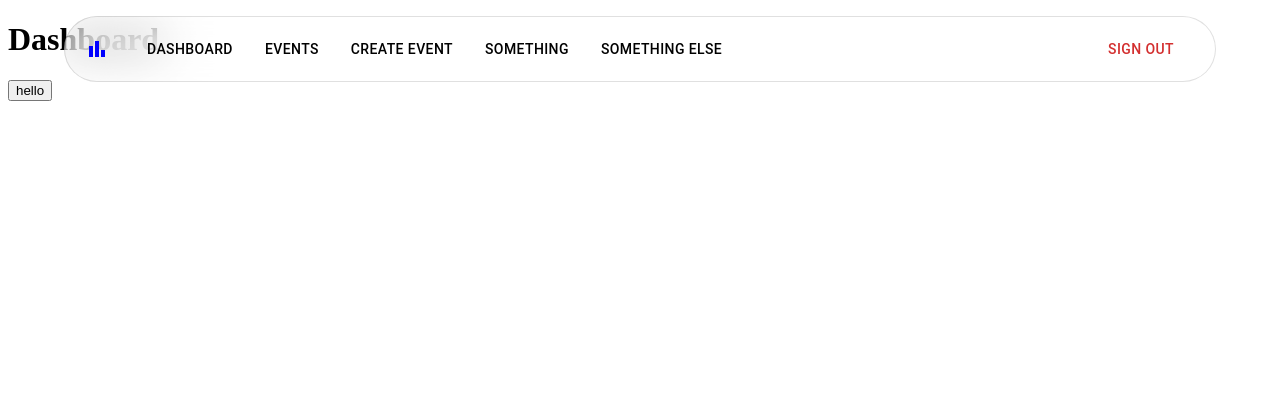
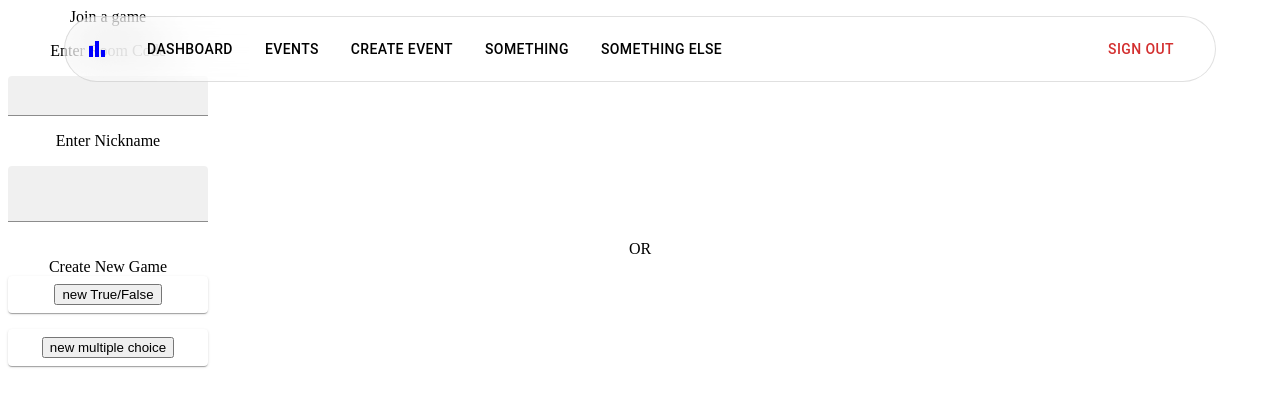
Before and after one commit to JosephDafesh/BroBets, a React (Create React App) app: page /dashboard in a window 1280 px wide. Shown: the top 406 px of the page. Built offline with nearby package versions, Linux system fonts and the light colour scheme; no server answers.

Commit message:
added creategame/joingame

```diff
--- a/client/Dashboard.js
+++ b/client/Dashboard.js
@@ -1,5 +1,8 @@
-import React, { useEffect, useState } from 'react';
-import Navbar from './Navbar';
+import React, { useEffect, useState } from "react";
+import Navbar from "./Navbar";
+import JoinGame from "./joinGame";
+import CreateGame from "./createGame";
+import styles from "./styling/styles.css";
 
 export default function Dashboard() {
   const [user, setUser] = useState(null);
@@ -7,17 +10,17 @@ export default function Dashboard() {
 
   useEffect(() => {
     const fetchData = async () => {
-      const userRes = await fetch('user/get', {
-        method: 'GET',
-        headers: { 'Content-Type': 'application/json' },
+      const userRes = await fetch("user/get", {
+        method: "GET",
+        headers: { "Content-Type": "application/json" },
       });
       if (userRes.ok) {
         const u = await userRes.json();
-        console.log('user from db is', u);
+        console.log("user from db is", u);
         setUser(u);
         const eventsRes = await fetch(`/event/events-for/${u.user_id}`, {
-          method: 'GET',
-          headers: { 'Content-Type': 'application/json' },
+          method: "GET",
+          headers: { "Content-Type": "application/json" },
         });
         if (eventsRes.ok) {
           const e = await eventsRes.json();
@@ -28,12 +31,18 @@ export default function Dashboard() {
     fetchData();
   }, []);
 
-  console.log('user is', user);
+  console.log("user is", user);
   return (
-    <div>
-      <h1>Dashboard</h1>
-      <button>hello</button>
-      <Navbar />
+    <div id="dashboard">
+      <div id="navbar">
+        <Navbar />
+      </div>
+      <div id="dashboardContainers" align="center">
+        <CreateGame align="center" />
+        <div>OR</div>
+        <br></br>
+        <JoinGame />
+      </div>
     </div>
   );
 }
--- /dev/null
+++ b/client/createGame.js
@@ -0,0 +1,35 @@
+import * as React from "react";
+import Paper from "@mui/material/Paper";
+import Stack from "@mui/material/Stack";
+import Box from "@mui/material/Box";
+import { styled } from "@mui/material/styles";
+
+const Item = styled(Paper)(({ theme }) => ({
+  backgroundColor: theme.palette.mode === "dark" ? "#1A2027" : "#fff",
+  ...theme.typography.body2,
+  padding: theme.spacing(1),
+  textAlign: "center",
+  color: theme.palette.text.secondary,
+  flexGrow: 1,
+}));
+
+export default function CreateGame() {
+  return (
+    <Box sx={{ width: 200 }}>
+      <div align="center">Create New Game</div>
+      <Stack
+        spacing={{ xs: 1, sm: 2 }}
+        direction="row"
+        useFlexGap
+        flexWrap="wrap"
+      >
+        <Item>
+          <button>new True/False</button>
+        </Item>
+        <Item>
+          <button>new multiple choice</button>
+        </Item>
+      </Stack>
+    </Box>
+  );
+}
--- /dev/null
+++ b/client/joinGame.js
@@ -0,0 +1,46 @@
+import * as React from "react";
+import Paper from "@mui/material/Paper";
+import Stack from "@mui/material/Stack";
+import Box from "@mui/material/Box";
+import { styled } from "@mui/material/styles";
+import TextField from "@mui/material/TextField";
+
+const Item = styled(Paper)(({ theme }) => ({
+  backgroundColor: theme.palette.mode === "dark" ? "#1A2027" : "#fff",
+  ...theme.typography.body2,
+  padding: theme.spacing(1),
+  textAlign: "center",
+  color: theme.palette.text.secondary,
+  flexGrow: 1,
+}));
+
+export default function JoinGame() {
+  return (
+    <Stack
+      component="form"
+      sx={{
+        width: "25ch",
+      }}
+      spacing={2}
+      noValidate
+      autoComplete="off"
+    >
+      <div align="center">Join a game</div>
+      <div align="center">Enter Room Code</div>
+      <TextField
+        hiddenLabel
+        id="filled-hidden-label-small"
+        defaultValue=""
+        variant="filled"
+        size="small"
+      />
+      <div align="center">Enter Nickname</div>
+      <TextField
+        hiddenLabel
+        id="filled-hidden-label-normal"
+        defaultValue=""
+        variant="filled"
+      />
+    </Stack>
+  );
+}
--- /dev/null
+++ b/client/styling/styles.css
@@ -0,0 +1,16 @@
+#dashboard {
+  display: flex;
+  flex-direction: column;
+  justify-content: space-evenly;
+}
+
+#navbar {
+  display: flex;
+  position: absolute;
+  justify-content: top;
+}
+
+#dashboardContainers {
+  display: flex;
+  flex-direction: column-reverse;
+}
```
Also changed, not shown: client/games.js (added).
